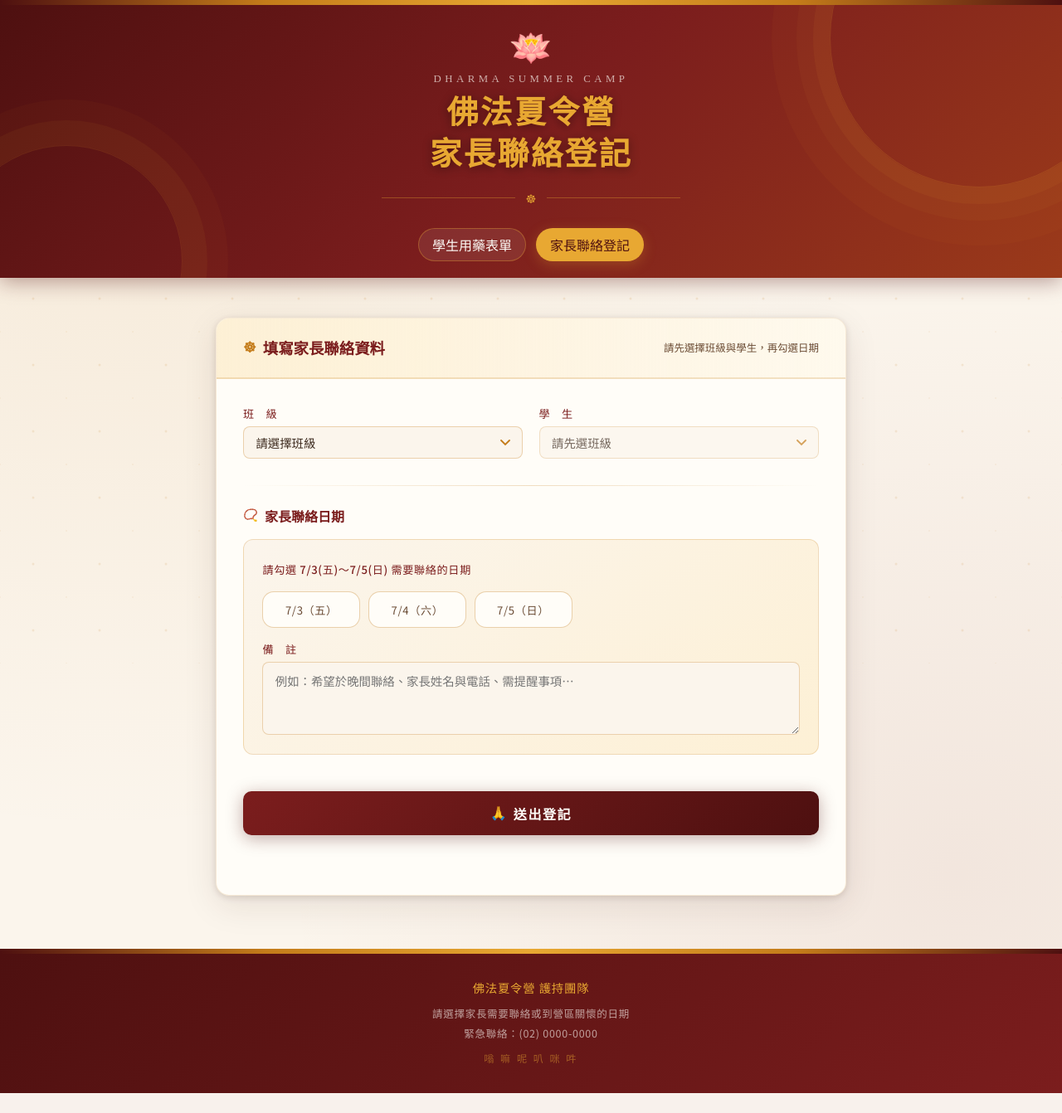
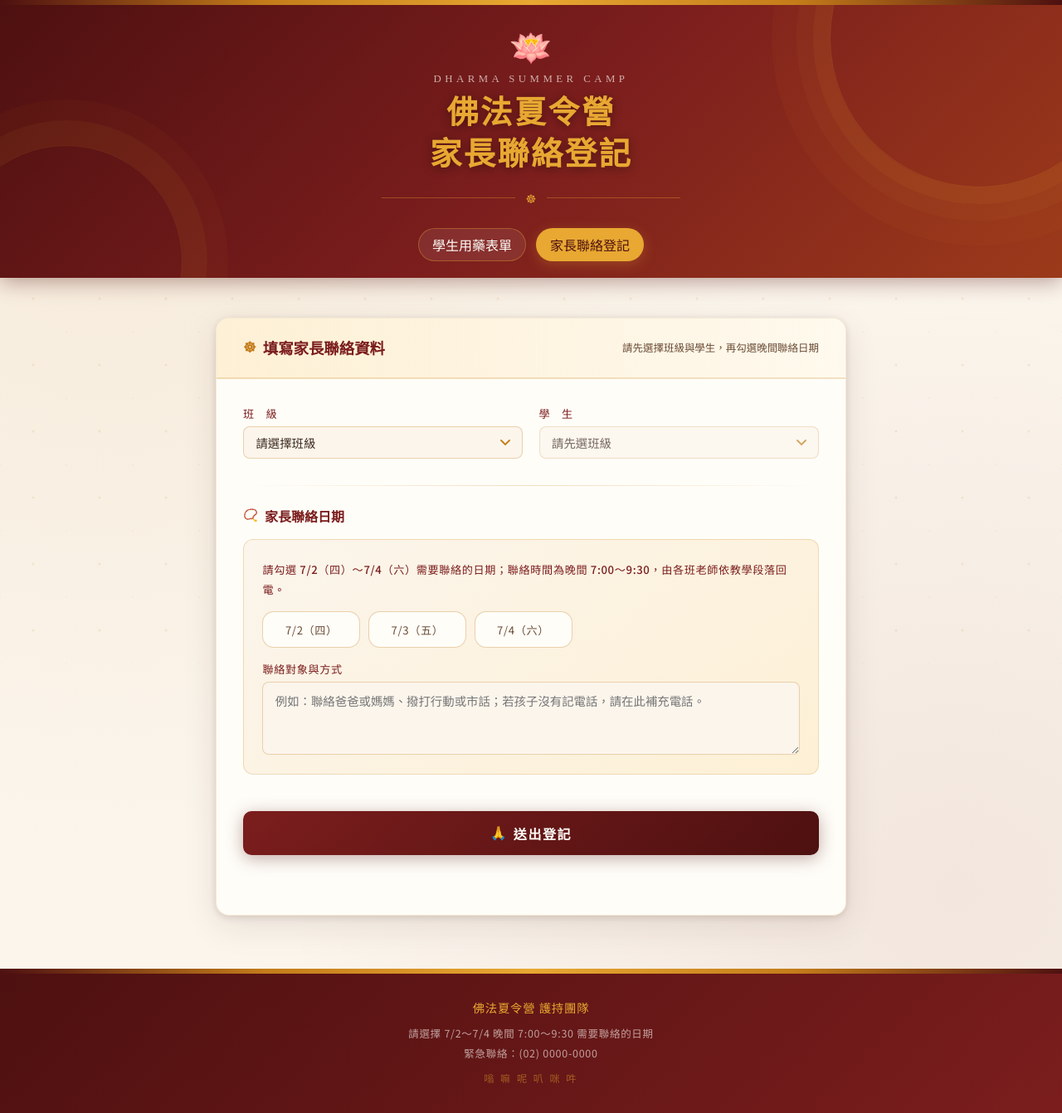
Before and after one commit to jackchen838/Summer_Camp_Form, a Flask app: template templates/parent_contact.html in a window 1280 px wide. Shown: the whole page at 83% size. Before the commit the page ends 1318 px from the top, so only its background shows below. Run offline with Flask 3, Linux system fonts and the light colour scheme; the template is opened without the code that fills it, so the values that code supplies are empty.

Commit message:
Update parent contact dates and notes

```diff
--- a/main.py
+++ b/main.py
@@ -62,15 +62,15 @@ def ensure_parent_contact_table(conn):
                 id BIGINT AUTO_INCREMENT PRIMARY KEY,
                 student_id INT NOT NULL,
                 event_year SMALLINT NOT NULL DEFAULT 2026,
+                contact_0702 BOOLEAN NOT NULL DEFAULT FALSE,
                 contact_0703 BOOLEAN NOT NULL DEFAULT FALSE,
                 contact_0704 BOOLEAN NOT NULL DEFAULT FALSE,
-                contact_0705 BOOLEAN NOT NULL DEFAULT FALSE,
                 note VARCHAR(1000) DEFAULT '',
                 created_at TIMESTAMP DEFAULT CURRENT_TIMESTAMP,
                 updated_at TIMESTAMP DEFAULT CURRENT_TIMESTAMP ON UPDATE CURRENT_TIMESTAMP,
                 UNIQUE KEY uq_student_event_year (student_id, event_year),
                 INDEX idx_parent_contact_student_id (student_id),
-                INDEX idx_parent_contact_days (contact_0703, contact_0704, contact_0705),
+                INDEX idx_parent_contact_days (contact_0702, contact_0703, contact_0704),
                 CONSTRAINT fk_parent_contact_student
                     FOREIGN KEY (student_id) REFERENCES student(id)
                     ON UPDATE CASCADE
@@ -78,6 +78,23 @@ def ensure_parent_contact_table(conn):
             ) ENGINE=InnoDB DEFAULT CHARSET=utf8mb4 COLLATE=utf8mb4_unicode_ci;
             """
         )
+        cur.execute(
+            """
+            SELECT COUNT(*) AS count
+            FROM INFORMATION_SCHEMA.COLUMNS
+            WHERE TABLE_SCHEMA = DATABASE()
+              AND TABLE_NAME = 'parent_contact_registrations'
+              AND COLUMN_NAME = 'contact_0702'
+            """
+        )
+        if cur.fetchone()['count'] == 0:
+            cur.execute(
+                """
+                ALTER TABLE parent_contact_registrations
+                ADD COLUMN contact_0702 BOOLEAN NOT NULL DEFAULT FALSE
+                    AFTER event_year
+                """
+            )
 
 
 @app.get("/")
@@ -209,7 +226,7 @@ def submit_parent_contact():
     contact_days = set(payload.get('contact_days', []))
     note = (payload.get('note') or '').strip()
 
-    allowed_days = {'2026-07-03', '2026-07-04', '2026-07-05'}
+    allowed_days = {'2026-07-02', '2026-07-03', '2026-07-04'}
     invalid_days = contact_days - allowed_days
 
     if not class_name or is_blank(student_id):
@@ -237,20 +254,20 @@ def submit_parent_contact():
             cur.execute(
                 """
                 INSERT INTO parent_contact_registrations
-                    (student_id, event_year, contact_0703, contact_0704, contact_0705, note)
+                    (student_id, event_year, contact_0702, contact_0703, contact_0704, note)
                 VALUES (%s, %s, %s, %s, %s, %s)
                 ON DUPLICATE KEY UPDATE
+                    contact_0702=VALUES(contact_0702),
                     contact_0703=VALUES(contact_0703),
                     contact_0704=VALUES(contact_0704),
-                    contact_0705=VALUES(contact_0705),
                     note=VALUES(note)
                 """,
                 (
                     student_id,
                     2026,
+                    '2026-07-02' in contact_days,
                     '2026-07-03' in contact_days,
                     '2026-07-04' in contact_days,
-                    '2026-07-05' in contact_days,
                     note,
                 ),
             )
--- a/sql/create_parent_contact_registrations.sql
+++ b/sql/create_parent_contact_registrations.sql
@@ -5,16 +5,16 @@ CREATE TABLE IF NOT EXISTS parent_contact_registrations (
     id BIGINT AUTO_INCREMENT PRIMARY KEY,
     student_id INT NOT NULL,
     event_year SMALLINT NOT NULL DEFAULT 2026,
+    contact_0702 BOOLEAN NOT NULL DEFAULT FALSE COMMENT '7/2（四）是否需要家長聯絡',
     contact_0703 BOOLEAN NOT NULL DEFAULT FALSE COMMENT '7/3（五）是否需要家長聯絡',
     contact_0704 BOOLEAN NOT NULL DEFAULT FALSE COMMENT '7/4（六）是否需要家長聯絡',
-    contact_0705 BOOLEAN NOT NULL DEFAULT FALSE COMMENT '7/5（日）是否需要家長聯絡',
-    note VARCHAR(1000) DEFAULT '' COMMENT '備註',
+    note VARCHAR(1000) DEFAULT '' COMMENT '聯絡對象與方式',
     created_at TIMESTAMP DEFAULT CURRENT_TIMESTAMP,
     updated_at TIMESTAMP DEFAULT CURRENT_TIMESTAMP ON UPDATE CURRENT_TIMESTAMP,
 
     UNIQUE KEY uq_student_event_year (student_id, event_year),
     INDEX idx_parent_contact_student_id (student_id),
-    INDEX idx_parent_contact_days (contact_0703, contact_0704, contact_0705),
+    INDEX idx_parent_contact_days (contact_0702, contact_0703, contact_0704),
 
     CONSTRAINT fk_parent_contact_student
         FOREIGN KEY (student_id) REFERENCES student(id)
--- a/templates/parent_contact.html
+++ b/templates/parent_contact.html
@@ -3,12 +3,12 @@
 {% block title %}佛法夏令營 — 家長聯絡登記{% endblock %}
 {% block page_id %}parent-contact{% endblock %}
 {% block heading %}家長聯絡登記{% endblock %}
-{% block footer_note %}請選擇家長需要聯絡或到營區關懷的日期{% endblock %}
+{% block footer_note %}請選擇 7/2～7/4 晚間 7:00～9:30 需要聯絡的日期{% endblock %}
 {% block content %}
   <section class="card">
     <div class="card-header">
       <h2>填寫家長聯絡資料</h2>
-      <span class="card-hint">請先選擇班級與學生，再勾選日期</span>
+      <span class="card-hint">請先選擇班級與學生，再勾選晚間聯絡日期</span>
     </div>
 
     <div class="card-body">
@@ -35,8 +35,12 @@
 
       <p class="contact-label">家長聯絡日期</p>
       <div class="contact-panel">
-        <span class="field-label">請勾選 7/3(五)～7/5(日) 需要聯絡的日期</span>
+        <span class="field-label">請勾選 7/2（四）～7/4（六）需要聯絡的日期；聯絡時間為晚間 7:00～9:30，由各班老師依教學段落回電。</span>
         <div class="days-row" id="contactDays">
+          <label class="day-chip">
+            <input type="checkbox" value="2026-07-02" />
+            <span>7/2（四）</span>
+          </label>
           <label class="day-chip">
             <input type="checkbox" value="2026-07-03" />
             <span>7/3（五）</span>
@@ -45,15 +49,11 @@
             <input type="checkbox" value="2026-07-04" />
             <span>7/4（六）</span>
           </label>
-          <label class="day-chip">
-            <input type="checkbox" value="2026-07-05" />
-            <span>7/5（日）</span>
-          </label>
         </div>
 
         <div class="field-group">
-          <label for="parentNote">備　註</label>
-          <textarea id="parentNote" maxlength="1000" placeholder="例如：希望於晚間聯絡、家長姓名與電話、需提醒事項…"></textarea>
+          <label for="parentNote">聯絡對象與方式</label>
+          <textarea id="parentNote" maxlength="1000" placeholder="例如：聯絡爸爸或媽媽、撥打行動或市話；若孩子沒有記電話，請在此補充電話。"></textarea>
         </div>
       </div>
 
```
Also changed, not shown: README.md.
